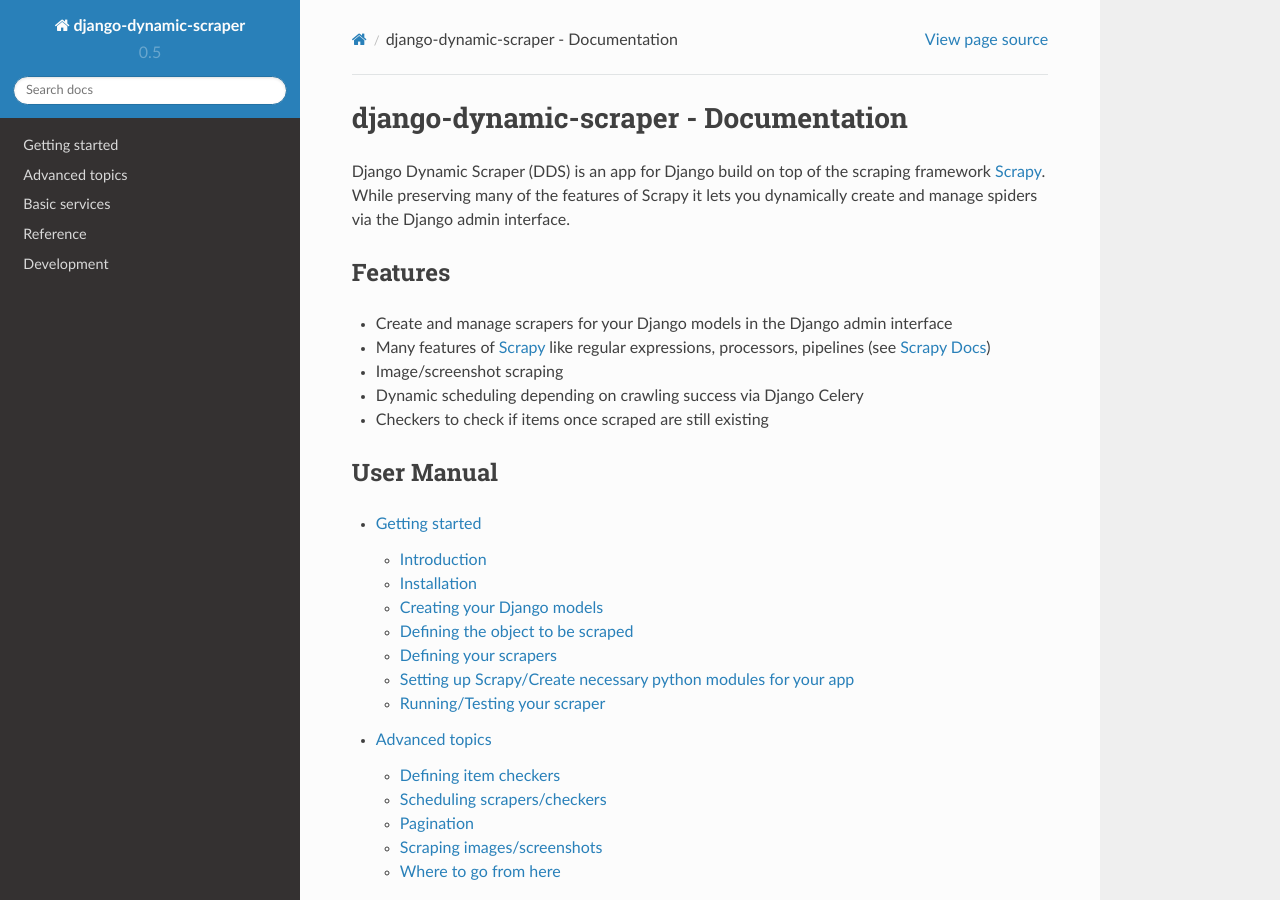
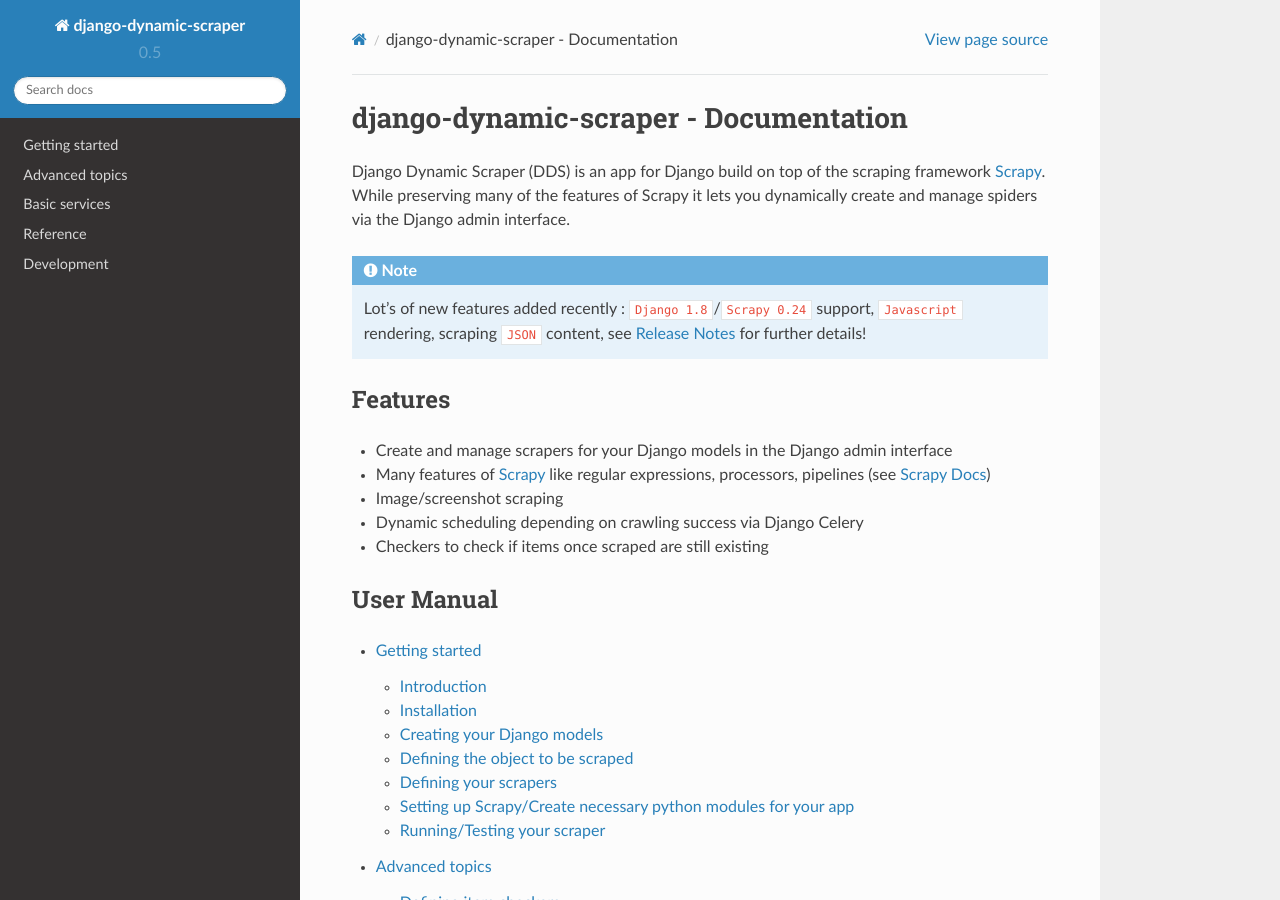
Before and after one commit to dev02019/django-dynamic-scraper, a Sphinx documentation site: the page built from docs/index.rst, in a window 1280 px wide and 900 px high. Built offline with Sphinx 7.4.7 and the Read the Docs theme 2.0.0, drawn with Linux system fonts in a browser that asks for light colours.

```diff
--- a/docs/development.rst
+++ b/docs/development.rst
@@ -94,6 +94,10 @@ Docker container can be run with::
 
 Release Notes
 =============
+**Changes in version 0.5.1-beta** (2015-06-17)
+
+* Make sure that ``Javascript`` rendering is only activated for pages with ``HTML`` content type
+
 **Changes in version 0.5.0-beta** (2015-06-10)
 
 * Support for creating ``JSON/JSONPath`` scrapers for scraping ``JSON`` encoded pages (see: :ref:`json_jsonpath_scrapers`)
--- a/docs/index.rst
+++ b/docs/index.rst
@@ -9,6 +9,9 @@ django-dynamic-scraper - Documentation
 Django Dynamic Scraper (DDS) is an app for Django build on top of the scraping framework Scrapy_. While preserving many
 of the features of Scrapy it lets you dynamically create and manage spiders via the Django admin interface.
 
+.. note::
+   Lot's of new features added recently : ``Django 1.8``/``Scrapy 0.24`` support, ``Javascript`` rendering,
+   scraping ``JSON`` content, see :ref:`releasenotes` for further details!
 
 Features
 --------
--- a/setup.py
+++ b/setup.py
@@ -4,7 +4,7 @@ import os
 
 setup(
     name='django-dynamic-scraper',
-    version='0.5.0',
+    version='0.5.1',
     description='Creating Scrapy scrapers via the Django admin interface',
     author='Holger Drewes',
     author_email='Holger.Drewes@gmail.com',
```
